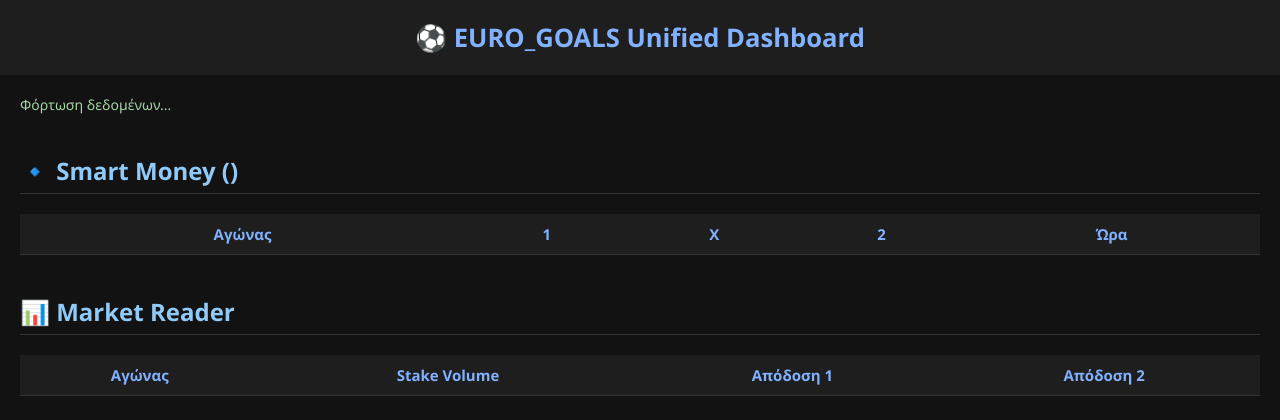
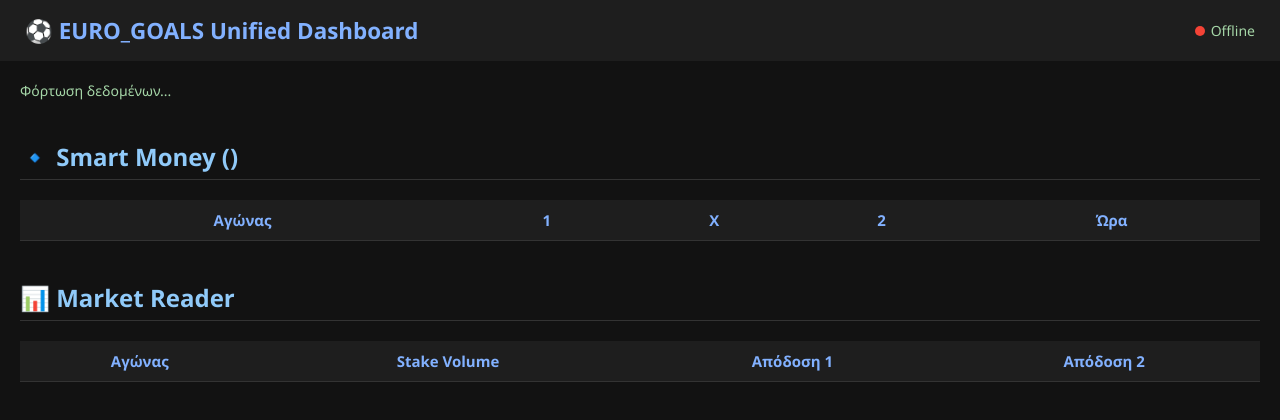
Before and after one commit to pierros1402/EURO_GOALS, a Flask app: page / in a window 1280 px wide. Shown: the top 420 px of the page. Run offline with Flask 3, Linux system fonts and the light colour scheme; lists and menus that the app fills with data are empty.

Commit message:
Add live status indicator (Online / Updating / Offline)

```diff
--- a/templates/index.html
+++ b/templates/index.html
@@ -13,13 +13,31 @@
       padding: 0;
     }
     header {
-      text-align: center;
-      padding: 20px;
+      display: flex;
+      justify-content: space-between;
+      align-items: center;
       background-color: #1e1e1e;
       color: #82b1ff;
-      font-size: 1.6rem;
+      padding: 15px 25px;
+      font-size: 1.4rem;
       font-weight: bold;
     }
+    #statusIndicator {
+      font-size: 14px;
+      font-weight: normal;
+      color: #a5d6a7;
+    }
+    #statusIndicator span {
+      display: inline-block;
+      width: 10px;
+      height: 10px;
+      border-radius: 50%;
+      margin-right: 6px;
+    }
+    .online span { background-color: #00e676; }
+    .updating span { background-color: #ffeb3b; }
+    .offline span { background-color: #f44336; }
+
     main {
       padding: 20px;
     }
@@ -44,22 +62,10 @@
       background-color: #1e1e1e;
       color: #82b1ff;
     }
-    tr:hover {
-      background-color: #2a2a2a;
-    }
-    #lastUpdate {
-      color: #a5d6a7;
-      margin-bottom: 10px;
-      font-size: 14px;
-    }
-    .league {
-      color: #ffca28;
-      font-weight: bold;
-    }
-    .alert {
-      color: #ef5350;
-      font-weight: bold;
-    }
+    tr:hover { background-color: #2a2a2a; }
+    #lastUpdate { color: #a5d6a7; margin-bottom: 10px; font-size: 14px; }
+    .league { color: #ffca28; font-weight: bold; }
+    .alert { color: #ef5350; font-weight: bold; }
     footer {
       text-align: center;
       font-size: 13px;
@@ -70,31 +76,29 @@
 </head>
 
 <body>
-  <header>⚽ EURO_GOALS Unified Dashboard</header>
+  <header>
+    ⚽ EURO_GOALS Unified Dashboard
+    <div id="statusIndicator" class="offline"><span></span>Offline</div>
+  </header>
+
   <main>
     <div id="lastUpdate">Φόρτωση δεδομένων...</div>
 
     <h2>🔹 Smart Money (<span id="league"></span>)</h2>
     <table id="smartTable">
-      <thead>
-        <tr><th>Αγώνας</th><th>1</th><th>X</th><th>2</th><th>Ώρα</th></tr>
-      </thead>
+      <thead><tr><th>Αγώνας</th><th>1</th><th>X</th><th>2</th><th>Ώρα</th></tr></thead>
       <tbody></tbody>
     </table>
 
     <h2>📊 Market Reader</h2>
     <table id="marketTable">
-      <thead>
-        <tr><th>Αγώνας</th><th>Stake Volume</th><th>Απόδοση 1</th><th>Απόδοση 2</th></tr>
-      </thead>
+      <thead><tr><th>Αγώνας</th><th>Stake Volume</th><th>Απόδοση 1</th><th>Απόδοση 2</th></tr></thead>
       <tbody></tbody>
     </table>
 
     <h2>🚨 Smart Money Alerts</h2>
     <table id="alertsTable">
-      <thead>
-        <tr><th>Αγώνας</th><th>Σήμα</th><th>Ώρα</th></tr>
-      </thead>
+      <thead><tr><th>Αγώνας</th><th>Σήμα</th><th>Ώρα</th></tr></thead>
       <tbody></tbody>
     </table>
   </main>
@@ -104,10 +108,25 @@
   </footer>
 
   <script>
+    const statusEl = document.getElementById("statusIndicator");
+
+    function setStatus(state, text) {
+      statusEl.className = state;
+      statusEl.innerHTML = `<span></span>${text}`;
+    }
+
     async function loadDashboard() {
       try {
+        setStatus("updating", "Updating...");
         const res = await fetch("/dashboard_data");
+        if (!res.ok) throw new Error("HTTP " + res.status);
         const data = await res.json();
+
+        if (data.status === "ok") {
+          setStatus("online", "Online");
+        } else {
+          setStatus("offline", "Error");
+        }
 
         document.getElementById("lastUpdate").innerHTML =
           "🕒 Τελευταία ενημέρωση: " + data.timestamp;
@@ -135,9 +154,9 @@
           marketBody.innerHTML += `
             <tr>
               <td>${m.match ?? "-"}</td>
-              <td>${m.volume ?? "-"}</td>
-              <td>${m.odds1 ?? "-"}</td>
-              <td>${m.odds2 ?? "-"}</td>
+              <td>${m.total_volume?.toLocaleString() ?? "-"}</td>
+              <td>${m.home_odds ?? "-"}</td>
+              <td>${m.away_odds ?? "-"}</td>
             </tr>`;
         });
 
@@ -154,6 +173,7 @@
         });
       } catch (err) {
         console.error("Dashboard load error:", err);
+        setStatus("offline", "Offline");
       }
     }
 
```
